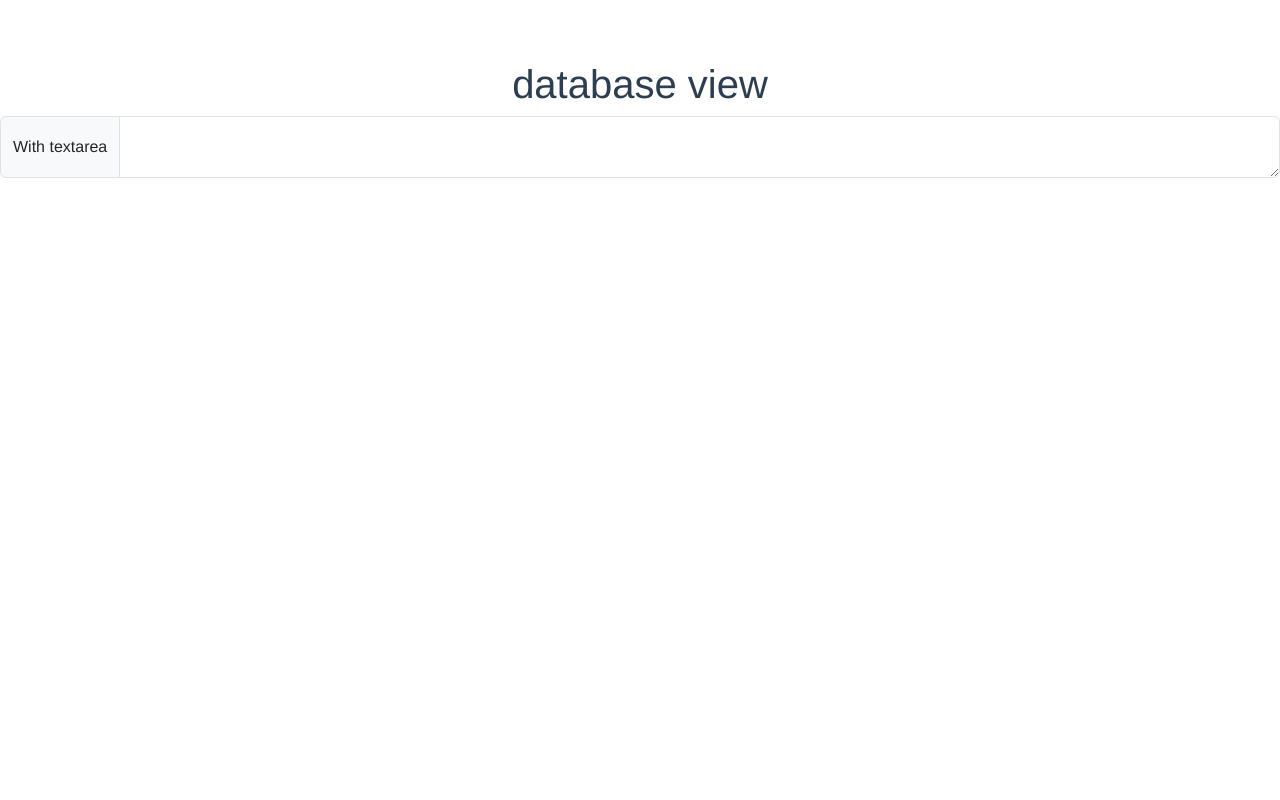
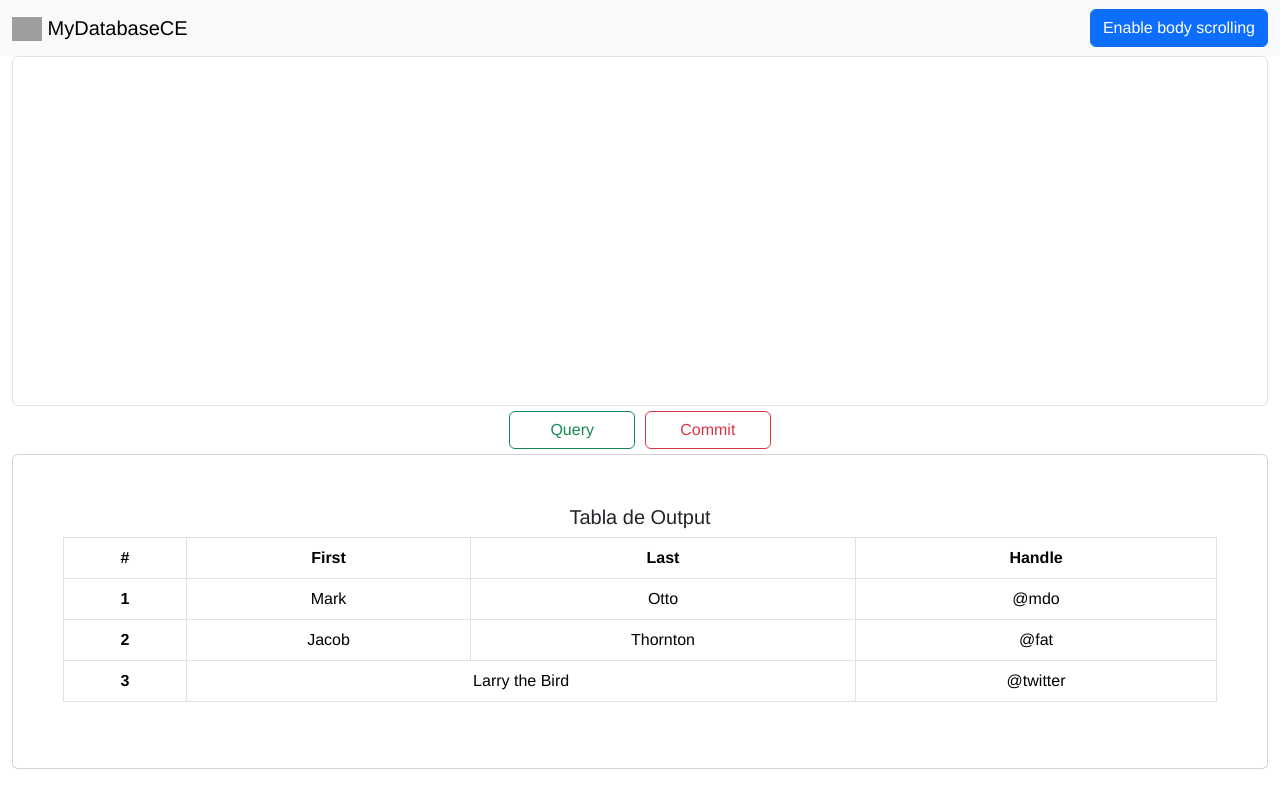
Before and after one commit to VictorOrtizCeron/Proyecto-DatosII, a Vue app in the folder src/front-end/: page /database in a window 1280 px wide. Built offline with nearby package versions, Linux system fonts and the light colour scheme; grey boxes are pictures that could not be loaded.

Commit message:
componentes de database-view agregados

```diff
--- a/src/front-end/src/App.vue
+++ b/src/front-end/src/App.vue
@@ -1,5 +1,4 @@
 <template>
-
   <router-view/>
 </template>
 
@@ -24,7 +23,7 @@ export default {
   -webkit-font-smoothing: antialiased;
   -moz-osx-font-smoothing: grayscale;
   text-align: center;
-  color: #2c3e50;
-  margin-top: 60px;
+
+
 }
 </style>
--- a/src/front-end/src/components/database-view.vue
+++ b/src/front-end/src/components/database-view.vue
@@ -1,21 +1,22 @@
 <template>
 
-  <h1>database view </h1>
+  <sidebar></sidebar>
+  <query-input></query-input>
+  <tableOutput></tableOutput>
 
-  <div class = "row">
-
-    <div class = "col">
-      <div class="input-group">
-        <span class="input-group-text">With textarea</span>
-        <textarea class="form-control" aria-label="With textarea"></textarea>
-      </div>
-    </div>
-  </div>
 </template>
 
 <script>
+
+import Sidebar from "@/components/sidebar.vue";
+
+import QueryInput from "@/components/queryInput.vue";
+import tableOutput from "@/components/table-output.vue";
+
+
 export default {
   name: 'databaseView',
+  components: {QueryInput, Sidebar, tableOutput },
 
 }
 </script>
--- a/src/front-end/src/components/error.vue
+++ b/src/front-end/src/components/error.vue
@@ -8,7 +8,7 @@ export default {
 }
 </script>
 <style scoped>
-h1{
+h1 {
   color: red;
 
 }
--- a/src/front-end/src/components/login-form.vue
+++ b/src/front-end/src/components/login-form.vue
@@ -1,24 +1,24 @@
 <template>
-  <img class = "image" src = "https://icons.iconarchive.com/icons/paomedia/small-n-flat/256/database-icon.png">
-  <h1 >MyDatabaseCE</h1>
-  <h1 >Login Page </h1>
-  <div class = "card">
+  <img class="image" src="https://icons.iconarchive.com/icons/paomedia/small-n-flat/256/database-icon.png">
+  <h1>MyDatabaseCE</h1>
+  <h1>Login Page </h1>
+  <div class="card">
 
-  <div class = "container-fluid">
+    <div class="container-fluid">
 
       <form>
         <div class="mb-3">
-          <label for="exampleInputEmail1" class = "form-label">Username</label>
-          <input type="text" class = "form-control" v-model="textFieldValue" placeholder="Enter Username">
+          <label for="exampleInputEmail1" class="form-label">Username</label>
+          <input type="text" class="form-control" v-model="textFieldValue" placeholder="Enter Username">
         </div>
         <div class="mb-3">
-          <label for="exampleInputPassword1" class = "form-label" >Password</label>
+          <label for="exampleInputPassword1" class="form-label">Password</label>
           <input type="password" class="form-control" v-model="passwordFieldValue" id="exampleInputPassword1"
                  placeholder="Password">
         </div>
-        <div class = "mb-3">
+        <div class="mb-3">
 
-        <button type="submit" @click="sendText" class="btn btn-primary">Submit</button>
+          <button type="submit" @click="sendText" class="btn btn-primary">Submit</button>
         </div>
       </form>
 
@@ -30,7 +30,7 @@
 import axios from "axios";
 
 export default {
-  name:'loginform',
+  name: 'login-form',
   data() {
     return {
       textFieldValue: "",
@@ -40,16 +40,16 @@ export default {
   methods: {
     sendText() {
       axios.post("api/messages/login", {
-        username: this.textFieldValue ,
+        username: this.textFieldValue,
         password: this.passwordFieldValue
       })
           .then((response) => {
 
-            alert(response.data);
+                alert(response.data);
 
-            // Handle the response from the backend if needed
-          }
-      )
+                // Handle the response from the backend if needed
+              }
+          )
           .catch((error) => {
             console.error("Error sending text:", error);
             // Handle the error if needed
@@ -62,18 +62,20 @@ export default {
 
 <style scoped>
 
-h1{
+h1 {
   text-align: center;
   padding-bottom: 1.5rem;
   padding-top: 1.5rem;
 }
-.image{
+
+.image {
   max-width: 10%;
 }
-.card{
+
+.card {
   max-width: 30%;
 
   padding: 10px 10px;
-  margin:auto;
+  margin: auto;
 }
 </style>
--- /dev/null
+++ b/src/front-end/src/components/queryInput.vue
@@ -0,0 +1,35 @@
+<template>
+  <div class="container-fluid">
+    <div class="input-group">
+
+      <textarea class="form-control" aria-label="With textarea">
+      </textarea>
+
+
+    </div>
+    <button type="button" class="btn btn-outline-success">Query</button>
+    <button type="button" class="btn btn-outline-danger">Commit</button>
+
+  </div>
+</template>
+
+<script>
+export default {
+  name: 'queryInput',
+
+}
+</script>
+
+<style scoped>
+.btn-outline-success, .btn-outline-danger{
+  width: 10%;
+  margin: 5px;
+}
+.form-control{
+  font-size: 1.5rem;
+}
+textarea{
+  resize: none;
+  height: 350px;
+}
+</style>
--- /dev/null
+++ b/src/front-end/src/components/sidebar.vue
@@ -0,0 +1,37 @@
+<template>
+  <nav class="navbar bg-body-tertiary">
+    <div class="container-fluid">
+
+      <a class="navbar-brand" href="#">
+        <img src="https://icons.iconarchive.com/icons/paomedia/small-n-flat/256/database-icon.png" alt="Logo" width="30"
+             height="24" class="d-inline-block align-text-top">
+        MyDatabaseCE
+
+      </a>
+      <button class="btn btn-primary" type="button" data-bs-toggle="offcanvas" data-bs-target="#offcanvasWithBothOptions"
+              aria-controls="offcanvasScrolling">Enable body scrolling
+      </button>
+
+    </div>
+  </nav>
+
+
+
+
+  <div class="offcanvas offcanvas-start" data-bs-scroll="true" tabindex="-1" id="offcanvasWithBothOptions" aria-labelledby="offcanvasWithBothOptionsLabel">
+    <div class="offcanvas-header">
+      <h5 class="offcanvas-title" id="offcanvasWithBothOptionsLabel">Backdrop with scrolling</h5>
+      <button type="button" class="btn-close" data-bs-dismiss="offcanvas" aria-label="Close"></button>
+    </div>
+    <div class="offcanvas-body">
+      <p>Try scrolling the rest of the page to see this option in action.</p>
+    </div>
+  </div>
+</template>
+
+<script>
+export default {
+  name: 'sidebar',
+
+}
+</script>
--- /dev/null
+++ b/src/front-end/src/components/table-output.vue
@@ -0,0 +1,54 @@
+<template>
+  <div class="container-fluid">
+    <div class=" card">
+      <h5 class="card-title">Tabla de Output</h5>
+      <table class="table table-bordered">
+        <thead>
+        <tr>
+          <th scope="col">#</th>
+          <th scope="col">First</th>
+          <th scope="col">Last</th>
+          <th scope="col">Handle</th>
+        </tr>
+        </thead>
+        <tbody>
+        <tr>
+          <th scope="row">1</th>
+          <td>Mark</td>
+          <td>Otto</td>
+          <td>@mdo</td>
+        </tr>
+        <tr>
+          <th scope="row">2</th>
+          <td>Jacob</td>
+          <td>Thornton</td>
+          <td>@fat</td>
+        </tr>
+        <tr>
+          <th scope="row">3</th>
+          <td colspan="2">Larry the Bird</td>
+          <td>@twitter</td>
+        </tr>
+        </tbody>
+      </table>
+    </div>
+  </div>
+
+</template>
+
+<script>
+
+
+export default {
+  name: 'tableOutput',
+
+
+}
+</script>
+
+<style scoped>
+.card {
+
+  padding: 50px;
+}
+</style>
--- a/src/front-end/src/main.js
+++ b/src/front-end/src/main.js
@@ -2,6 +2,7 @@ import { createApp } from 'vue'
 import App from './App.vue'
 import router from './router/index.js'
 import 'bootstrap/dist/css/bootstrap.css';
+import 'bootstrap/dist/js/bootstrap.js'
 
 
 const app = createApp(App);
```
